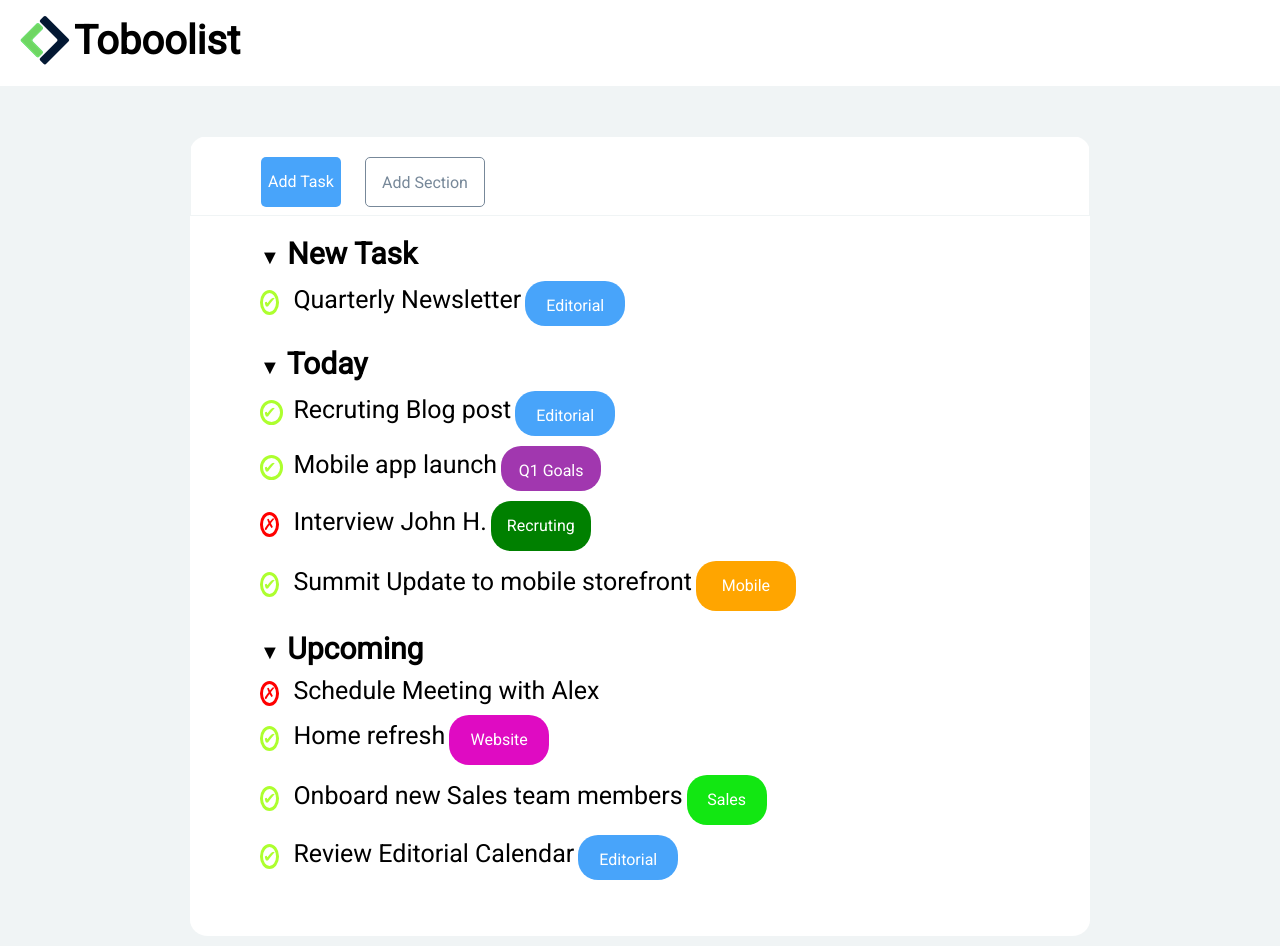
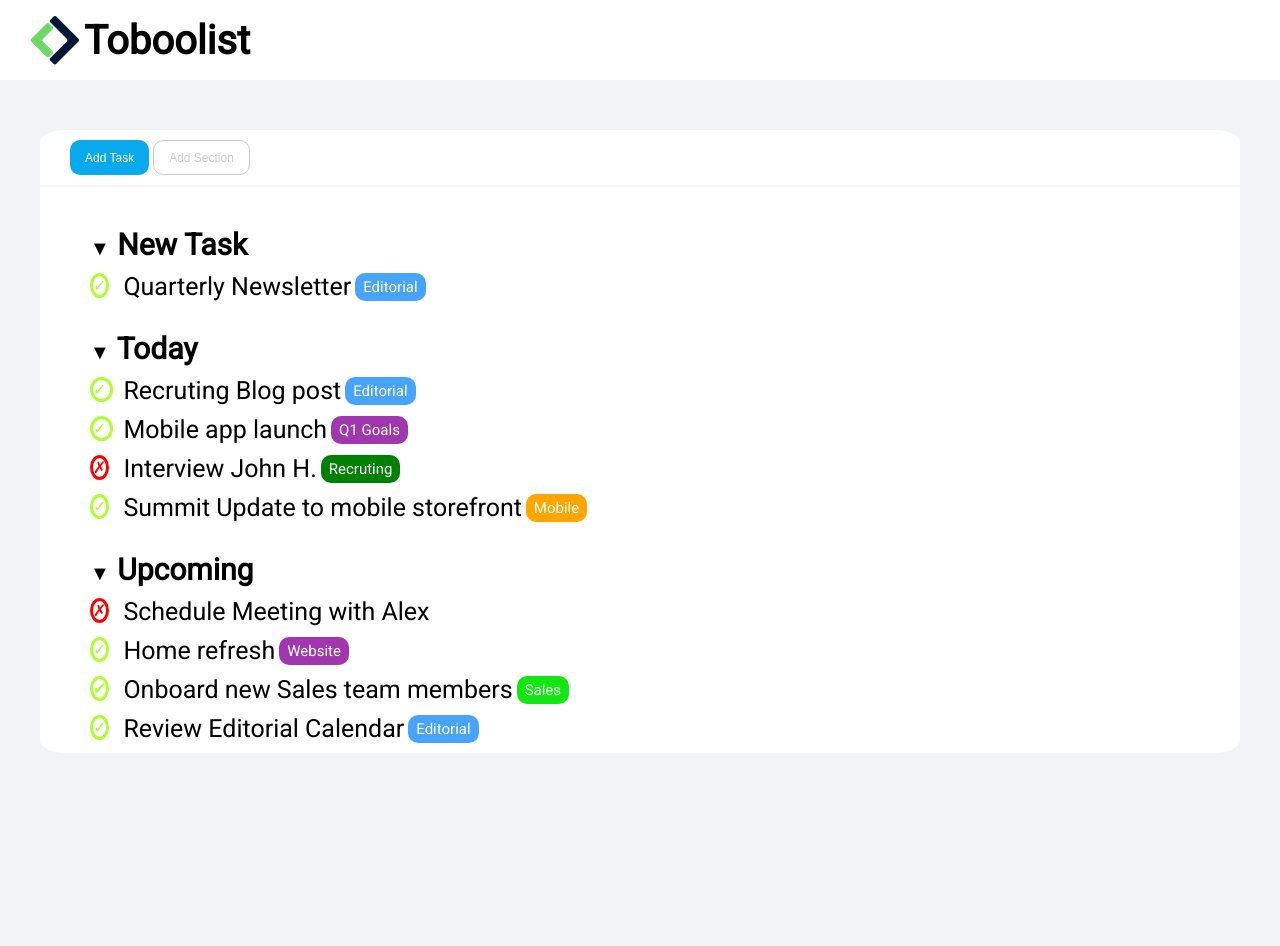
Before and after one commit to santocaridi99/html-css-toboolist, a plain HTML site: page index.html in a window 1280 px wide. After the commit the page ends 800 px from the top, so only its background shows below. Drawn offline with Linux system fonts and the light colour scheme.

Commit message:
ho cambiato stile all prog che avevo fatto(nouguale)

```diff
--- a/css/style.css
+++ b/css/style.css
@@ -2,24 +2,21 @@
     margin:0;
     padding:0;
     box-sizing: border-box;
-    font-family: 'Roboto', sans-serif;
 }
 body{
     background-color: rgb(240, 244, 245);
+    font-family: 'Roboto', sans-serif;
 }
-
-.line-logo{
+header{
 background-color: white;
 
-line-height:10px ;
+padding:15px 30px;
 
 
 }
 
 .logo{
-    display: inline-block;
-    margin-top: 15px;
-    margin-left: 20px;
+    vertical-align: middle;
 
 }
 
@@ -27,12 +24,11 @@ line-height:10px ;
     font-size: 40px;
     display: inline-block;
     vertical-align:middle;
-    margin-bottom: 40px;
+    font-weight: bold;
 }
 
 .contenitore{
-    width: 900px;
-    height: 800px;
+    width: 1200px;
     background-color: white;
     border-radius: 2%;
     margin:0 auto;
@@ -40,47 +36,38 @@ line-height:10px ;
     margin-bottom: 10px;
 }
 
-.navigazione{
-
-    width: 100%;
-    height: 80px;
-    border: 1px solid rgb(240, 244, 245);
+.buttons{
+padding:10px 30px;
+border-bottom: 2px solid rgb(240, 244, 245) ;
 }
 
-#speciale1{
-    background-color: rgba(59, 158, 250, 0.932);
-    border-radius:5px;
-    display: inline-block;
-    margin-right:20px;
-    height:50px;
-    width: 80px;
-    line-height:50px ;
-    vertical-align: middle;
-    margin-top: 20px;
-    margin-left: 70px;
-    color:white;
-    text-align: center;
+.button{
+
+   background-color: black;
+   border:0;
+   color:white;
+   height: 35px;
+   padding: 0 15px;
+   border-radius: 10px;
+   font-size: 12px;
+}
+
+.button.addtask{
+background-color: #09a9ed;
 
 }
 
-#speciale2{
-    display: inline-block;
-    border-radius: 5px;
-    border: 1px solid lightslategray;
-    margin-right:20px;
-    height:50px;
-    width: 120px;
-    line-height:50px ;
-    vertical-align: middle;
-    margin-top: 20px;
-    text-align: center;
-    color: lightslategrey;
+.button.addsection{
+    background-color:#fff;
+    color:#ccc;
+    border:1px #ccc solid;
 }
+
+
 
 .nome-task{
     font-size: 30px;
-    margin-left: 70px;
-    margin-top: 20px;
+   margin-top: 30px;;
 
 }
 
@@ -93,12 +80,17 @@ line-height:10px ;
     margin-top: 10px;
 }
 
+main{
+    padding:10px 50px
+}
+
 
 .vero{
     color: greenyellow;
     border:  3px solid greenyellow;
     border-radius: 50%;
-    margin-left: 70px;
+
+
 
 
 
@@ -107,32 +99,26 @@ line-height:10px ;
 .scritte-task{
     margin-left: 10px;
     font-size: 25px;
+    vertical-align: middle;
 }
 
-.editorial{
-    background-color: rgba(59, 158, 250, 0.932);
-    border-radius:20px;
-    display: inline-block;
-    margin-right:20px;
-    height:45px;
-    width: 100px;
-    line-height:50px ;
+.tag{
+    display:inline-block;
+    font-size:15px;
+    padding:5px 8px;
+    border-radius: 10px;
+    background-color: #ccc;
+    color:#fff;
     vertical-align: middle;
-    color:white;
-    text-align: center;
 }
 
-.Q1{
+.tag.blue{
+    background-color: rgba(59, 158, 250, 0.932);
+}
+
+.tag.viola{
     background-color: rgb(154 40 169 / 93%);
-    border-radius:20px;
-    display: inline-block;
-    margin-right:20px;
-    height:45px;
-    width: 100px;
-    line-height:50px ;
-    vertical-align: middle;
-    color:white;
-    text-align: center;
+
 
 }
 
@@ -140,62 +126,24 @@ line-height:10px ;
     color:red;
     border: 3px solid red;
     border-radius:50%;
-    margin-left:70px ;
 }
 
 
-.Recruiting{
+.tag.verde{
     background-color: green;
-    border-radius:20px;
-    display: inline-block;
-    margin-right:20px;
-    height:50px;
-    width: 100px;
-    line-height:50px ;
-    vertical-align: middle;
-    color:white;
-    text-align: center;
+
 }
 
-.mobile{
+.tag.arancio{
     background-color:orange;
-    border-radius:20px;
-    display: inline-block;
-    margin-right:20px;
-    height:50px;
-    width: 100px;
-    line-height:50px ;
-    vertical-align: middle;
-    color:white;
-    text-align: center;
-}
-
-.website{
-
-    background-color:rgb(223, 11, 194);
-    border-radius:20px;
-    display: inline-block;
-    margin-right:20px;
-    height:50px;
-    width: 100px;
-    line-height:50px ;
-    vertical-align: middle;
-    color:white;
-    text-align: center;
 
 }
 
 
-.sales{
+
+
+.tag.lime{
     background-color:rgb(18, 231, 18);
-    border-radius:20px;
-    display: inline-block;
-    margin-right:20px;
-    height:50px;
-    width: 80px;
-    line-height:50px ;
-    vertical-align: middle;
-    color:white;
-    text-align: center;
+
 
 }
--- a/index.html
+++ b/index.html
@@ -13,20 +13,20 @@
 <body>
     <!-- header inserisco logo toboolist -->
     <header>
-        <div class="line-logo">
+
 
             <img class="logo" src="./img/Logo.png" alt="logo">
 
             <h1 class="scritta-logo">Toboolist</h1>
-        </div>
+
 
     </header>
    <!-- contenitore inserisco sia navigazione sia le task -->
     <div class="contenitore">
        <!-- navigazione avrò i "Bottoni" -->
-        <div class="navigazione">
-            <div id="speciale1">Add Task</div>
-            <div id="speciale2">Add Section</div>
+        <div class="buttons">
+            <button class="button addtask">Add Task</button>
+            <button class="button addsection">Add Section</button>
         </div>
         <!-- fine nav -->
 
@@ -40,36 +40,36 @@
 
         </h1>
         <div class="row">
-            <span class="vero">&#10004;</span>
+            <span class="vero">&#10003;</span>
             <span class="scritte-task">Quarterly Newsletter</span>
-            <div class="editorial">Editorial</div>
+            <span class="tag blue">Editorial</span>
         </div>
         <h1 class="nome-task">
          <span class="carattere-elenco">&#9660</span> Today
 
         </h1>
         <div class="row">
-            <span class="vero">&#10004; </span>
+            <span class="vero">&#10003; </span>
             <span class="scritte-task">Recruting Blog post</span>
-            <div class="editorial">Editorial</div>
+            <span class="tag blue">Editorial</span>
         </div>
 
         <div class="row">
-            <span class="vero">&#10004; </span>
+            <span class="vero">&#10003; </span>
             <span class="scritte-task">Mobile app launch</span>
-            <div class="Q1">Q1 Goals</div>
+            <span class="tag viola">Q1 Goals</span>
         </div>
 
         <div class="row">
             <span class="falso">&cross;</span>
             <span class="scritte-task">Interview John H.</span>
-            <div class="Recruiting">Recruting</div>
+            <span class="tag verde">Recruting</span>
         </div>
 
         <div class="row">
-            <span class="vero">&#10004;</span>
+            <span class="vero">&#10003;</span>
             <span class="scritte-task">Summit Update to mobile storefront</span>
-            <div class="mobile">Mobile</div>
+            <span class="tag arancio">Mobile</span>
 
         </div>
 
@@ -82,21 +82,21 @@
         </div>
 
         <div class="row">
-            <span class="vero">&#10004;</span>
+            <span class="vero">&#10003;</span>
             <span class="scritte-task">Home refresh</span>
-            <div class="website">Website</div>
+            <span class="tag viola">Website</span>
         </div>
 
         <div class="row">
             <span class="vero">&#10004;</span>
             <span class="scritte-task">Onboard new Sales team members</span>
-            <div class="sales">Sales</div>
+            <span class="tag lime">Sales</span>
         </div>
 
         <div class="row">
-            <span class="vero">&#10004;</span>
+            <span class="vero">&#10003;</span>
             <span class="scritte-task">Review Editorial Calendar</span>
-            <div class="editorial">Editorial</div>
+            <span class="tag blue">Editorial</span>
         </div>
 
 
```
